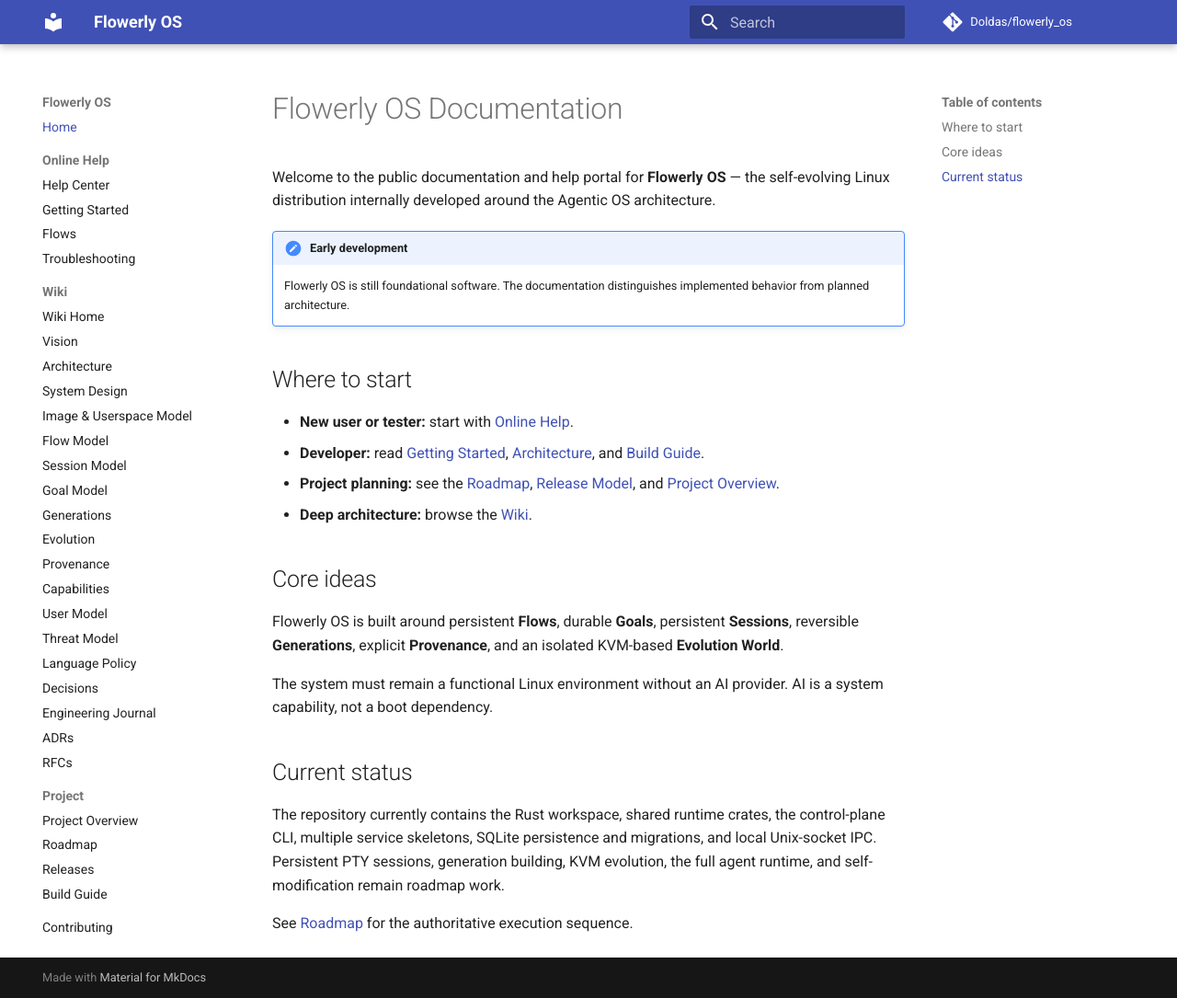
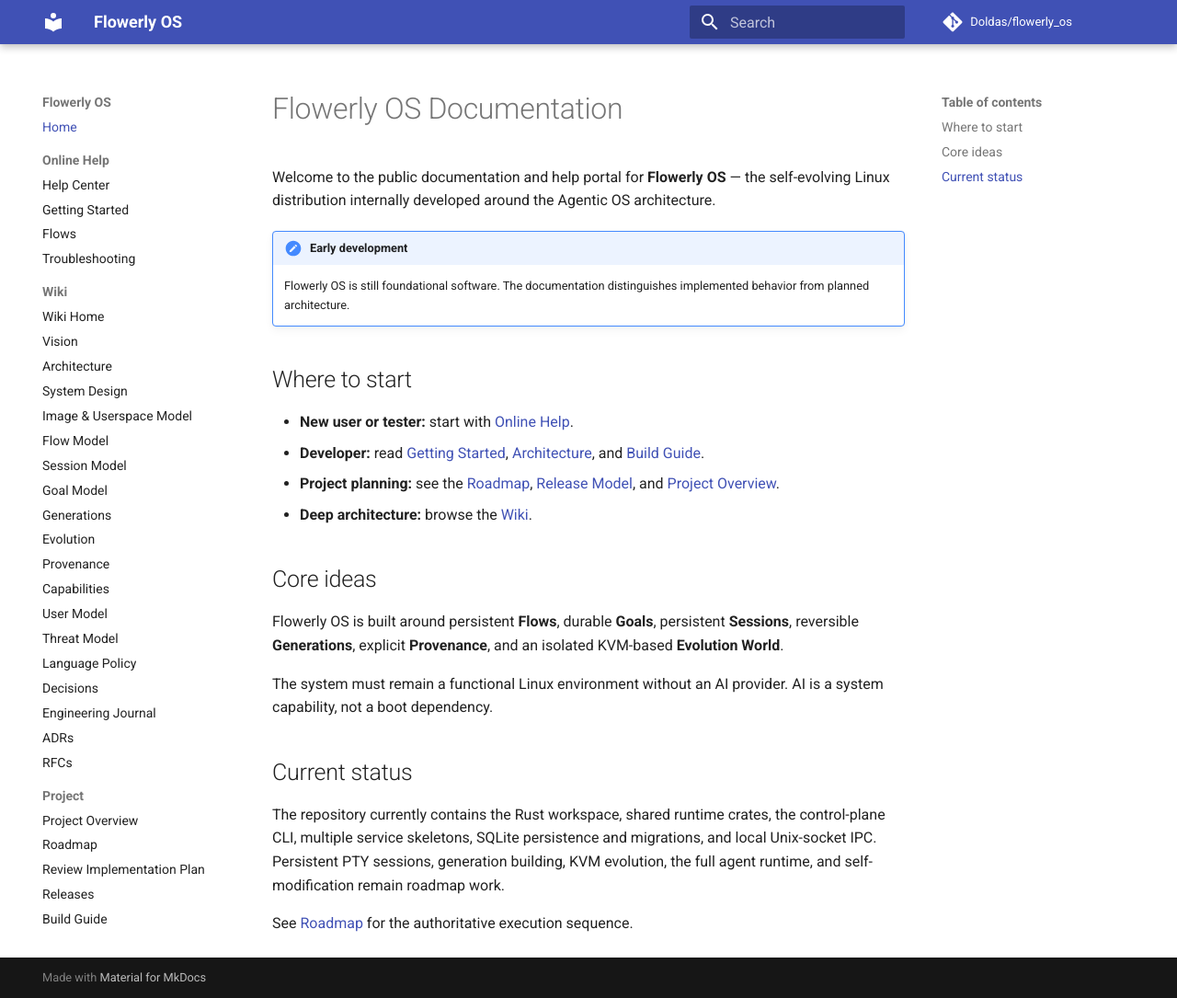
Before and after one commit to Doldas/flowerly_os, an MkDocs documentation site: the page built from docs/index.md, in a window 1280 px wide and 1085 px high. Shown: the whole window at 92% size. Built offline with MkDocs 1.6.1 and Material for MkDocs 9.7.7, drawn with Linux system fonts in a browser that asks for light colours; comment, search, counter and statistics services are not loaded.

Commit message:
docs(site): publish review implementation plan

```diff
--- a/mkdocs.yml
+++ b/mkdocs.yml
@@ -52,6 +52,7 @@ nav:
   - Project:
       - Project Overview: project/index.md
       - Roadmap: roadmap.md
+      - Review Implementation Plan: review-implementation-plan-2026-10-12.md
       - Releases: releases.md
       - Build Guide: build.md
   - Contributing: contributing.md
```
